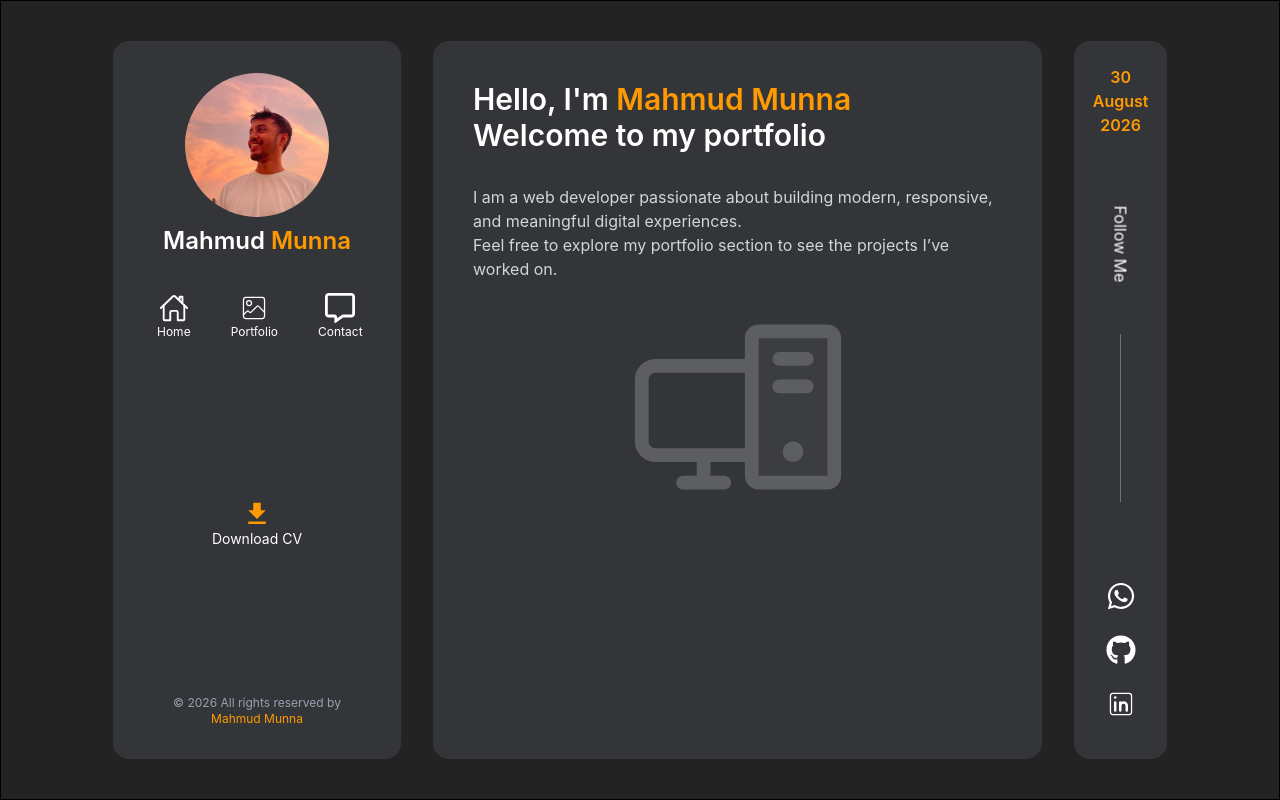
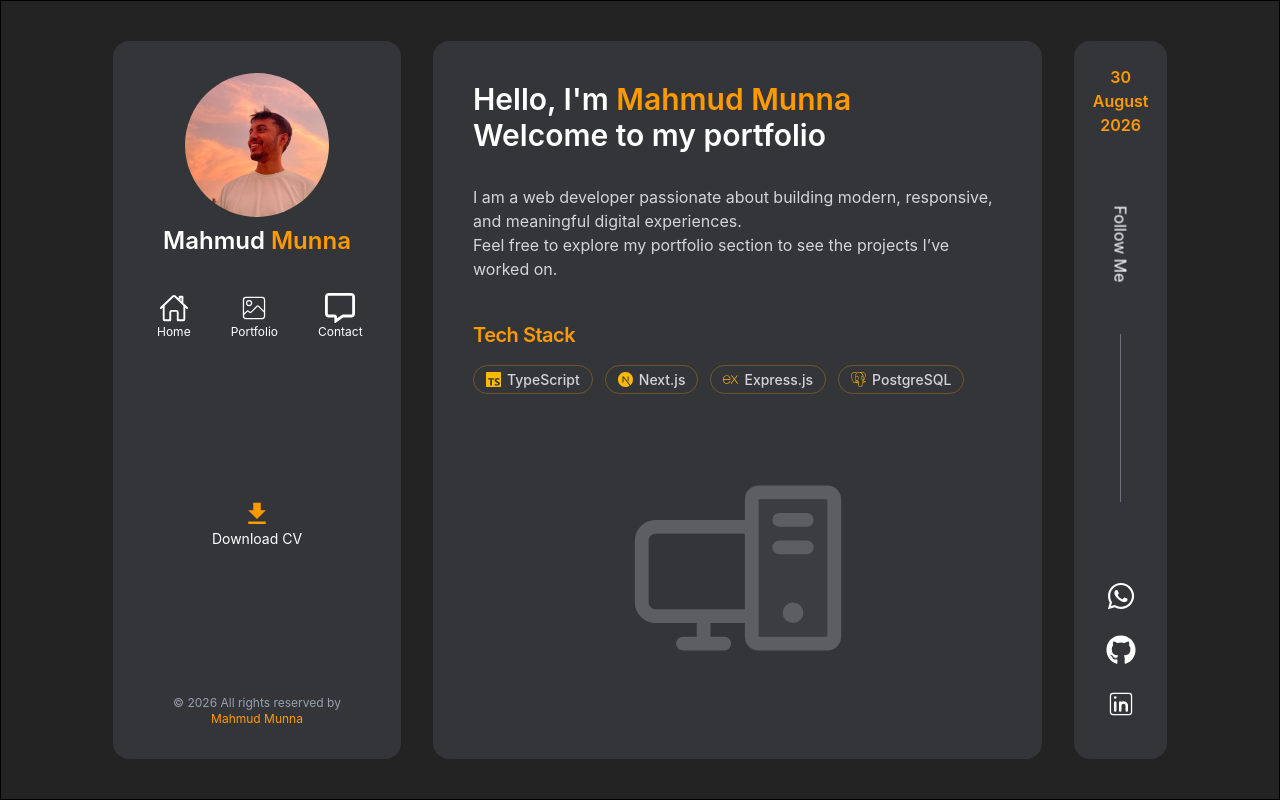
Before and after one commit to smbmunna/smbmunna-web, a React (Vite) app: page / in a window 1280 px wide. Built offline with nearby package versions, Linux system fonts and the light colour scheme; no server answers.

Commit message:
feature (add): skills section

```diff
--- /dev/null
+++ b/src/components/reusable/SkillsPills.jsx
@@ -0,0 +1,30 @@
+import skillsData from "../../data/skills.json";
+import { iconMap } from "../../data/icons";
+
+export default function SkillsPills() {
+  return (
+    <section className="bg-[#343539] rounded-2xl px-0 pt-6 pb-6 mb-10">
+      <h2 className="text-amber-500 text-lg md:text-xl font-semibold mb-4 tracking-tight">
+        Tech Stack
+      </h2>
+      <div className="flex flex-wrap items-center gap-2 md:gap-3 min-w-0">
+          {skillsData.map((skill) => {
+            const Icon = iconMap[skill.icon];
+            return (
+              <button
+                key={skill.id}
+                className="inline-flex items-center gap-1.5 px-3 py-1.5 rounded-full border text-gray-300 text-xs md:text-sm font-medium transition-all duration-200 border-amber-500/30 hover:bg-amber-500/10 hover:text-amber-400 hover:border-amber-500 shrink-0"
+                aria-label={skill.name}
+              >
+                {Icon ? <Icon className="text-amber-400" size={15} /> : null}
+                <span className="leading-none">{skill.name}</span>
+              </button>
+            );
+          })}
+          {!skillsData.length && (
+            <div className="text-gray-500 text-xs italic">No skills added yet</div>
+          )}
+        </div>
+      </section>
+  );
+}
--- /dev/null
+++ b/src/data/icons.js
@@ -0,0 +1,41 @@
+import {
+  SiHtml5,
+  SiCss,
+  SiJavascript,
+  SiTypescript,
+  SiReact,
+  SiNextdotjs,
+  SiTailwindcss,
+  SiNodedotjs,
+  SiExpress,
+  SiPrisma,
+  SiPostgresql,
+  SiMongodb,
+  SiGit,
+  SiGithub,
+  SiVercel,
+  SiFirebase,
+  SiFigma,
+  SiDocker,
+} from "react-icons/si";
+
+export const iconMap = {
+  SiHtml5: SiHtml5,
+  SiCss: SiCss,
+  SiJavascript: SiJavascript,
+  SiTypescript: SiTypescript,
+  SiReact: SiReact,
+  SiNextdotjs: SiNextdotjs,
+  SiTailwindcss: SiTailwindcss,
+  SiNodedotjs: SiNodedotjs,
+  SiExpress: SiExpress,
+  SiPrisma: SiPrisma,
+  SiPostgresql: SiPostgresql,
+  SiMongodb: SiMongodb,
+  SiGit: SiGit,
+  SiGithub: SiGithub,
+  SiVercel: SiVercel,
+  SiFirebase: SiFirebase,
+  SiFigma: SiFigma,
+  SiDocker: SiDocker,
+};
--- /dev/null
+++ b/src/data/skills.json
@@ -0,0 +1,26 @@
+[
+  {
+    "id": 1,
+    "name": "TypeScript",
+    "icon": "SiTypescript",
+    "level": 80
+  },
+  {
+    "id": 2,
+    "name": "Next.js",
+    "icon": "SiNextdotjs",
+    "level": 80
+  },
+  {
+    "id": 3,
+    "name": "Express.js",
+    "icon": "SiExpress",
+    "level": 75
+  },
+  {
+    "id": 4,
+    "name": "PostgreSQL",
+    "icon": "SiPostgresql",
+    "level": 70
+  }
+]
--- a/src/pages/Intro.jsx
+++ b/src/pages/Intro.jsx
@@ -1,4 +1,5 @@
 import { PiDesktopTowerDuotone } from "react-icons/pi";
+import SkillsPills from "../components/reusable/SkillsPills";
 
 export default function Intro() {
   return (
@@ -14,6 +15,7 @@ export default function Intro() {
           portfolio section to see the projects I’ve worked on.
         </p>
       </div>
+      <SkillsPills />
       <div className="hidden md:block">
         <PiDesktopTowerDuotone className="mx-auto" opacity={0.2} size={220} />
       </div>
```
